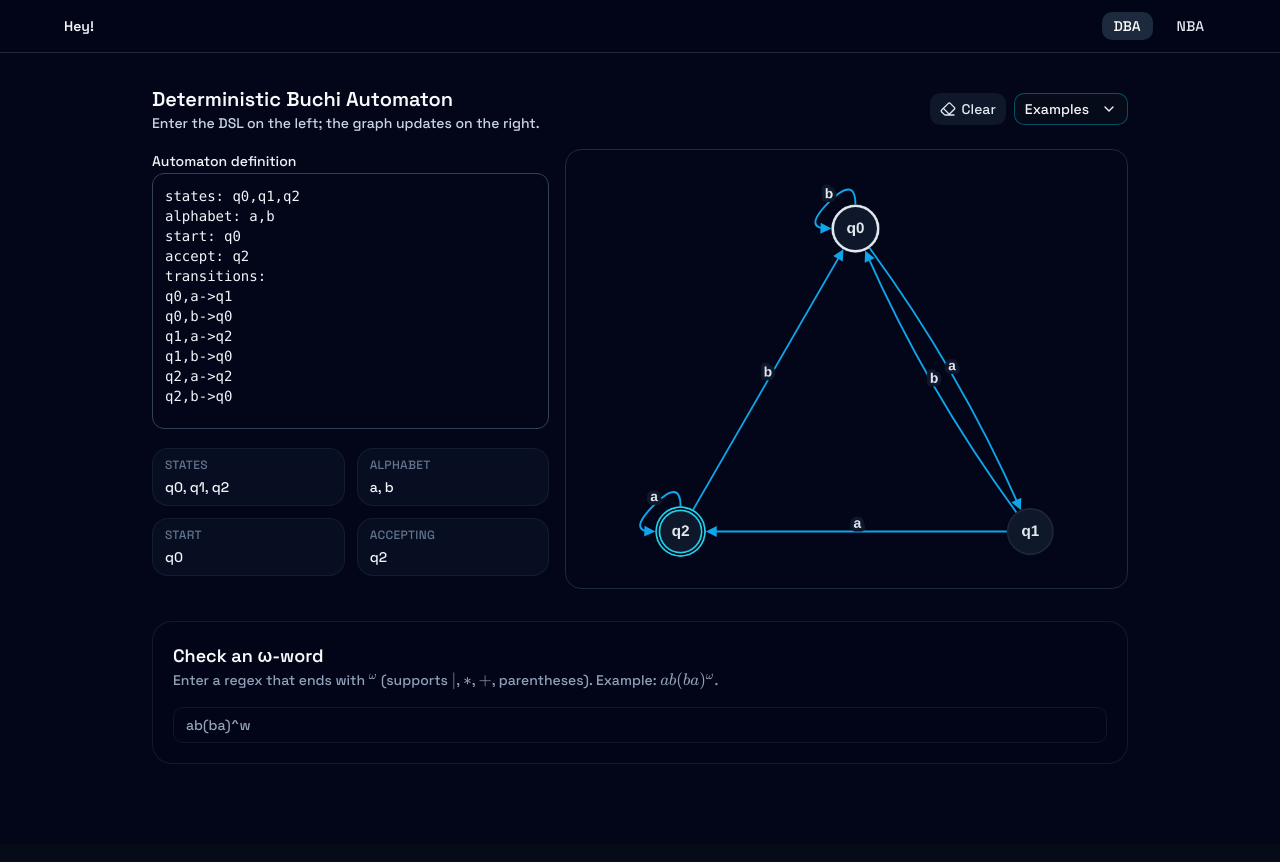
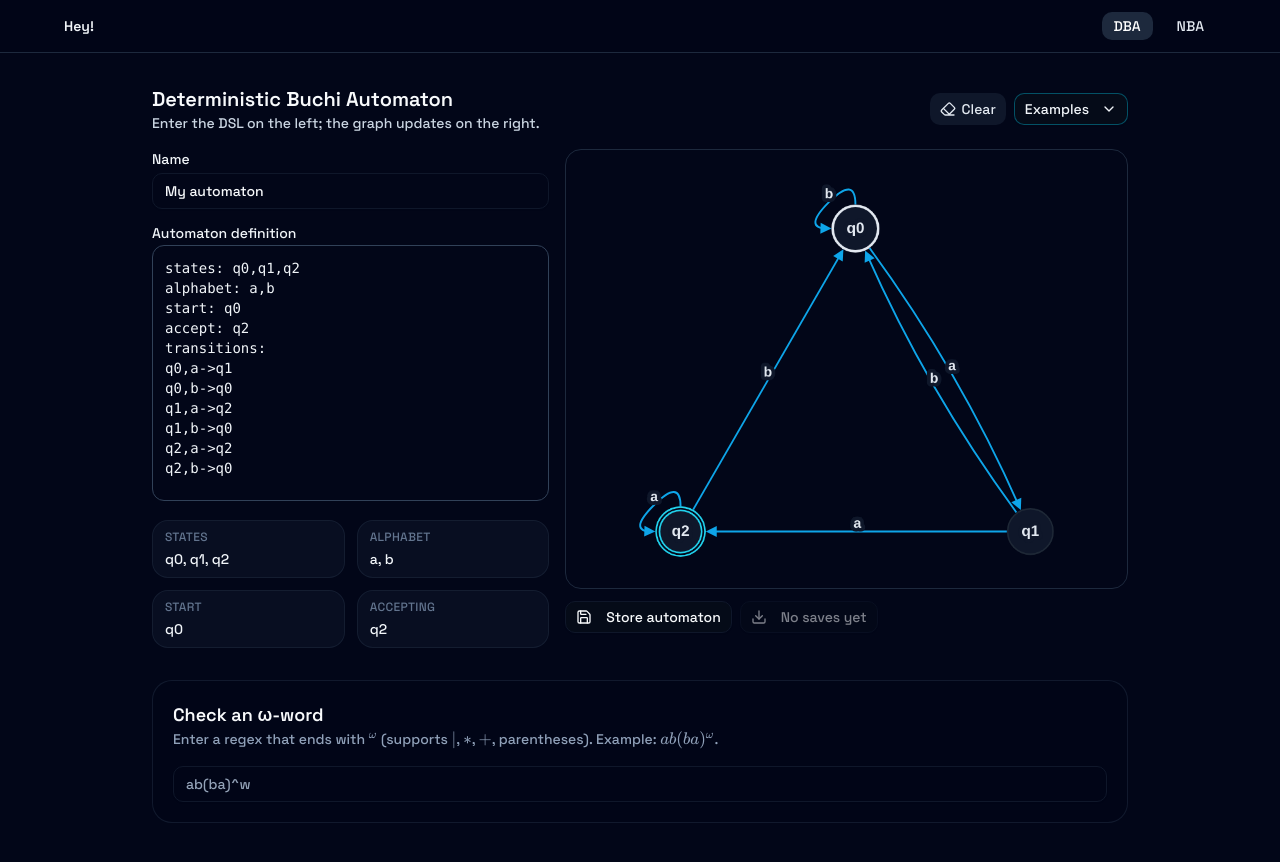
Before and after one commit to Fabianstw/Automaton, a React (Vite) app: page /dba in a window 1280 px wide. Shown: the top 862 px of the page. Built offline with nearby package versions, Linux system fonts and the light colour scheme.

Commit message:
feat: implement automaton saving and loading functionality with local storage

```diff
--- a/src/components/BuchiWorkspace.tsx
+++ b/src/components/BuchiWorkspace.tsx
@@ -1,5 +1,5 @@
-import { type ReactNode, useMemo, useState } from "react"
-import { AlertCircle, CheckCircle2, ChevronDown, Eraser, XCircle } from "lucide-react"
+import { type ReactNode, useEffect, useMemo, useState } from "react"
+import { AlertCircle, CheckCircle2, ChevronDown, Clock3, Download, Eraser, Save, Trash2, XCircle } from "lucide-react"
 
 import { BuchiGraph } from "@/components/BuchiGraph"
 import { MathText } from "@/components/MathText"
@@ -58,8 +58,77 @@ export function BuchiWorkspace() {
   const samples: BuchiSample[] = sampleBuchiInput
 
   const [source, setSource] = useState(samples[0]?.source ?? "")
+  const [autoName, setAutoName] = useState("My automaton")
+  const [lastSavedAt, setLastSavedAt] = useState<string | null>(null)
+  const [savedAutomata, setSavedAutomata] = useState<{
+    id: string
+    name: string
+    source: string
+    savedAt: string
+  }[]>([])
+  const [selectedSavedId, setSelectedSavedId] = useState<string>("")
   const [wordInput, setWordInput] = useState("")
   const [selectedSampleId, setSelectedSampleId] = useState<string>(samples[0]?.id ?? "")
+
+  const STORAGE_KEY = "buchi-automaton-saved"
+
+  useEffect(() => {
+    const raw = window.localStorage.getItem(STORAGE_KEY)
+    if (!raw) return
+    try {
+      const list = JSON.parse(raw) as typeof savedAutomata
+      if (Array.isArray(list)) {
+        setSavedAutomata(list)
+        if (list[0]) {
+          setSelectedSavedId(list[0].id)
+          setLastSavedAt(list[0].savedAt)
+        }
+      }
+    } catch (error) {
+      console.error("Failed to read saved automata", error)
+    }
+  }, [])
+
+  const persistSaved = (list: typeof savedAutomata) => {
+    setSavedAutomata(list)
+    window.localStorage.setItem(STORAGE_KEY, JSON.stringify(list))
+  }
+
+  const deleteAutomaton = (id: string, name: string) => {
+    const confirmed = window.confirm(`Delete saved automaton "${name}"?`)
+    if (!confirmed) return
+    const confirmedTwice = window.confirm("Are you sure? This cannot be undone.")
+    if (!confirmedTwice) return
+    const updated = savedAutomata.filter((item) => item.id !== id)
+    persistSaved(updated)
+    if (selectedSavedId === id) {
+      setSelectedSavedId(updated[0]?.id ?? "")
+      setLastSavedAt(updated[0]?.savedAt ?? null)
+    }
+  }
+
+  const saveAutomaton = () => {
+    const entry = {
+      id: crypto.randomUUID ? crypto.randomUUID() : `auto-${Date.now()}`,
+      name: autoName || "Untitled automaton",
+      source,
+      savedAt: new Date().toISOString(),
+    }
+    const updated = [entry, ...savedAutomata].slice(0, 50)
+    persistSaved(updated)
+    setSelectedSavedId(entry.id)
+    setLastSavedAt(entry.savedAt)
+  }
+
+  const loadAutomaton = (id?: string) => {
+    const targetId = id ?? selectedSavedId
+    const entry = savedAutomata.find((item) => item.id === targetId)
+    if (!entry) return
+    setSource(entry.source)
+    setAutoName(entry.name)
+    setLastSavedAt(entry.savedAt)
+    setSelectedSavedId(entry.id)
+  }
 
   const applySample = (id: string) => {
     const picked = samples.find((s) => s.id === id)
@@ -191,6 +260,24 @@ export function BuchiWorkspace() {
 
         <div className="grid gap-4 lg:grid-cols-12">
           <div className="space-y-3 lg:col-span-5">
+            <div className="flex flex-col gap-1">
+              <label className="text-sm font-medium text-slate-100" htmlFor="automaton-name">
+                Name
+              </label>
+              <Input
+                id="automaton-name"
+                value={autoName}
+                onChange={(e) => setAutoName(e.target.value)}
+                placeholder="My automaton"
+              />
+              {lastSavedAt ? (
+                <div className="flex items-center gap-2 text-xs text-slate-400">
+                  <Clock3 className="size-3.5" />
+                  <span>Saved: {new Date(lastSavedAt).toLocaleString()}</span>
+                </div>
+              ) : null}
+            </div>
+
             <label className="text-sm font-medium text-slate-100" htmlFor="buchi-input">
               Automaton definition
             </label>
@@ -227,6 +314,55 @@ export function BuchiWorkspace() {
 
           <div className="lg:col-span-7">
             <BuchiGraph nodes={graph.nodes} edges={graph.edges} hasData={Boolean(parsed.automaton)} />
+            <div className="mt-3 flex flex-wrap gap-2">
+              <Button size="sm" variant="outline" onClick={saveAutomaton}>
+                <Save className="mr-2 size-4" />
+                Store automaton
+              </Button>
+              <DropdownMenu>
+                <DropdownMenuTrigger asChild>
+                  <Button size="sm" variant="outline" disabled={savedAutomata.length === 0}>
+                    <Download className="mr-2 size-4" />
+                    {selectedSavedId ? "Load saved" : "No saves yet"}
+                  </Button>
+                </DropdownMenuTrigger>
+                <DropdownMenuContent className="min-w-[260px] bg-slate-900 text-slate-50">
+                  <DropdownMenuLabel className="text-xs uppercase tracking-wide text-slate-400">
+                    Saved automata
+                  </DropdownMenuLabel>
+                  <DropdownMenuSeparator className="bg-slate-800" />
+                  {savedAutomata.length === 0 ? (
+                    <DropdownMenuItem disabled className="text-slate-500">
+                      Nothing saved yet
+                    </DropdownMenuItem>
+                  ) : null}
+                  {savedAutomata.map((item) => (
+                    <DropdownMenuItem
+                      key={item.id}
+                      className="flex items-center justify-between gap-2 text-left hover:bg-slate-800/80 focus:bg-slate-800"
+                      onSelect={() => loadAutomaton(item.id)}
+                    >
+                      <div className="flex flex-col items-start gap-0.5">
+                        <span className="text-sm font-semibold text-white">{item.name}</span>
+                        <span className="text-[11px] text-slate-300">{new Date(item.savedAt).toLocaleString()}</span>
+                      </div>
+                      <button
+                        type="button"
+                        className="ml-3 rounded-md border border-slate-800/0 p-1 text-slate-400 transition hover:border-rose-500/60 hover:bg-rose-500/10 hover:text-rose-200"
+                        onClick={(event) => {
+                          event.preventDefault()
+                          event.stopPropagation()
+                          deleteAutomaton(item.id, item.name)
+                        }}
+                        aria-label={`Delete ${item.name}`}
+                      >
+                        <Trash2 className="size-4" />
+                      </button>
+                    </DropdownMenuItem>
+                  ))}
+                </DropdownMenuContent>
+              </DropdownMenu>
+            </div>
           </div>
         </div>
       </div>
```
